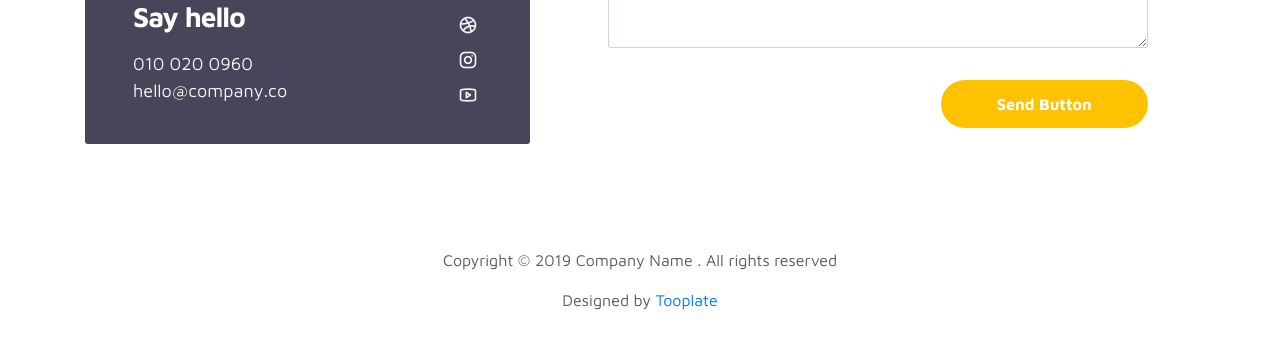
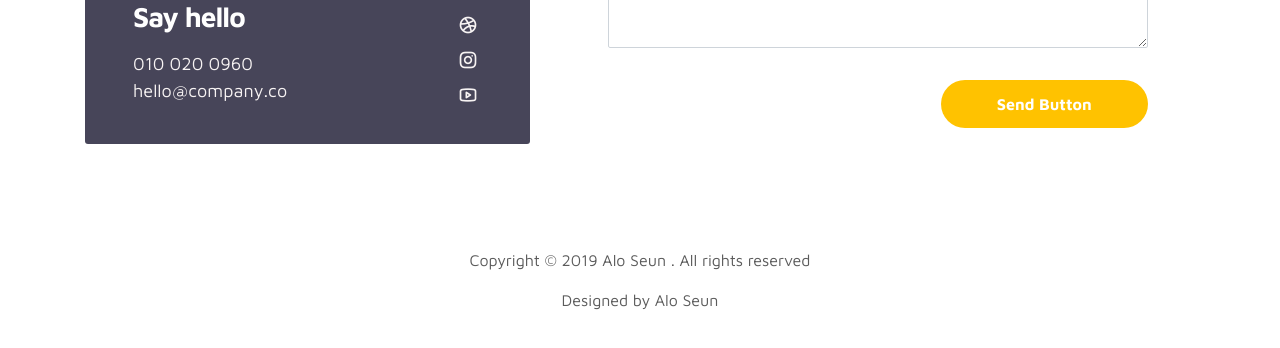
Before and after one commit to aloseun137/my-portfolio, a plain HTML site: page index.html in a window 1280 px wide. Shown: the part 2853-3201 px from the top of the page. Drawn offline with Linux system fonts and the light colour scheme.

Commit message:
first commit

```diff
--- a/index.html
+++ b/index.html
@@ -304,8 +304,8 @@ https://www.tooplate.com/view/2115-marvel
                <div class="row">
 
                     <div class="col-lg-12 col-12">
-                        <p class="copyright-text text-center">Copyright &copy; 2019 Company Name . All rights reserved</p>
-                        <p class="copyright-text text-center">Designed by <a rel="nofollow" href="https://www.facebook.com/tooplate">Tooplate</a></p>
+                        <p class="copyright-text text-center">Copyright &copy; 2019 Alo Seun . All rights reserved</p>
+                        <p class="copyright-text text-center">Designed by Alo Seun</p>
                     </div>
 
                </div>
```
Also changed, not shown: images/project/Screenshot (135).png (added), images/project/Screenshot (136).png (added).
